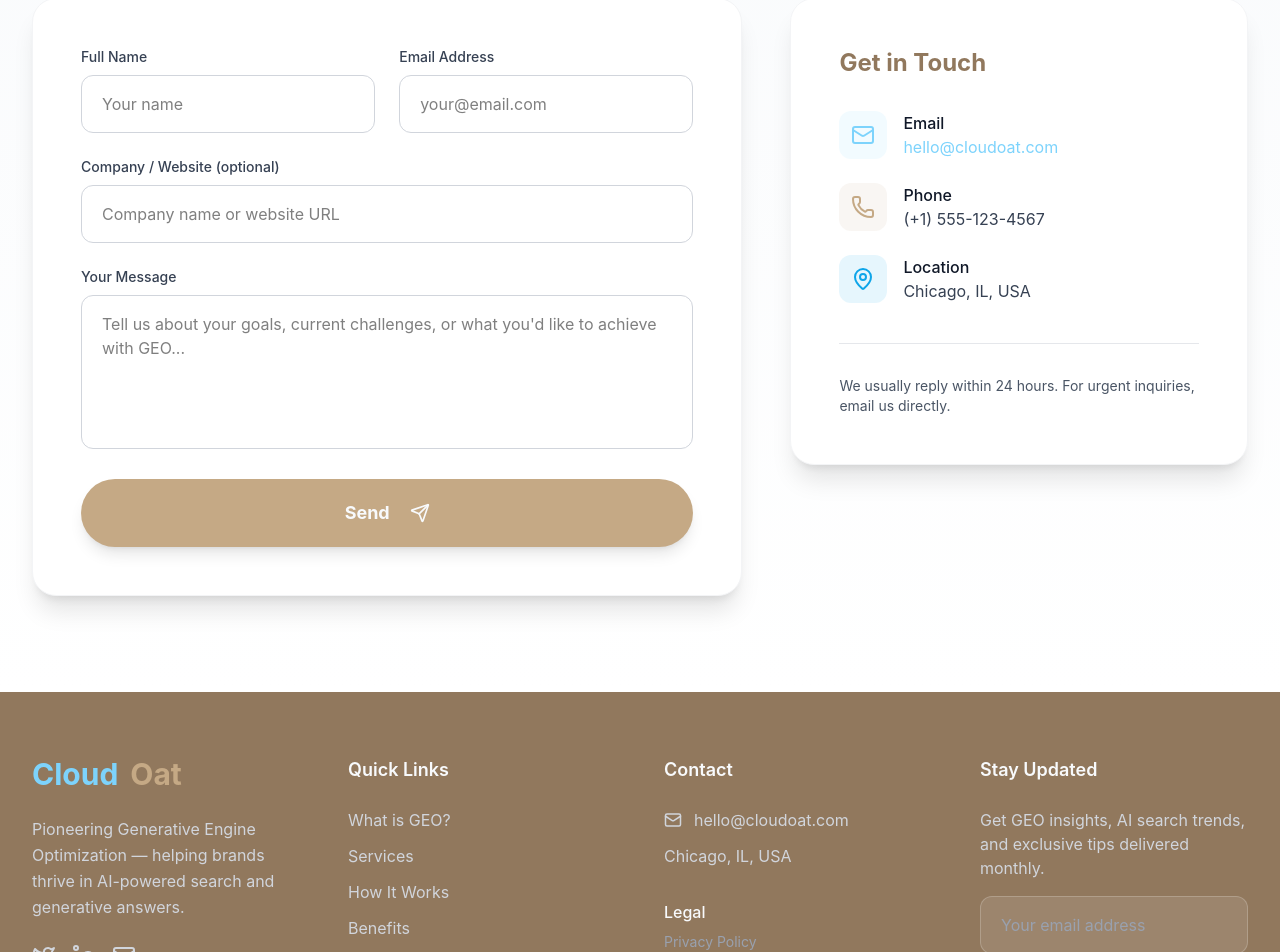
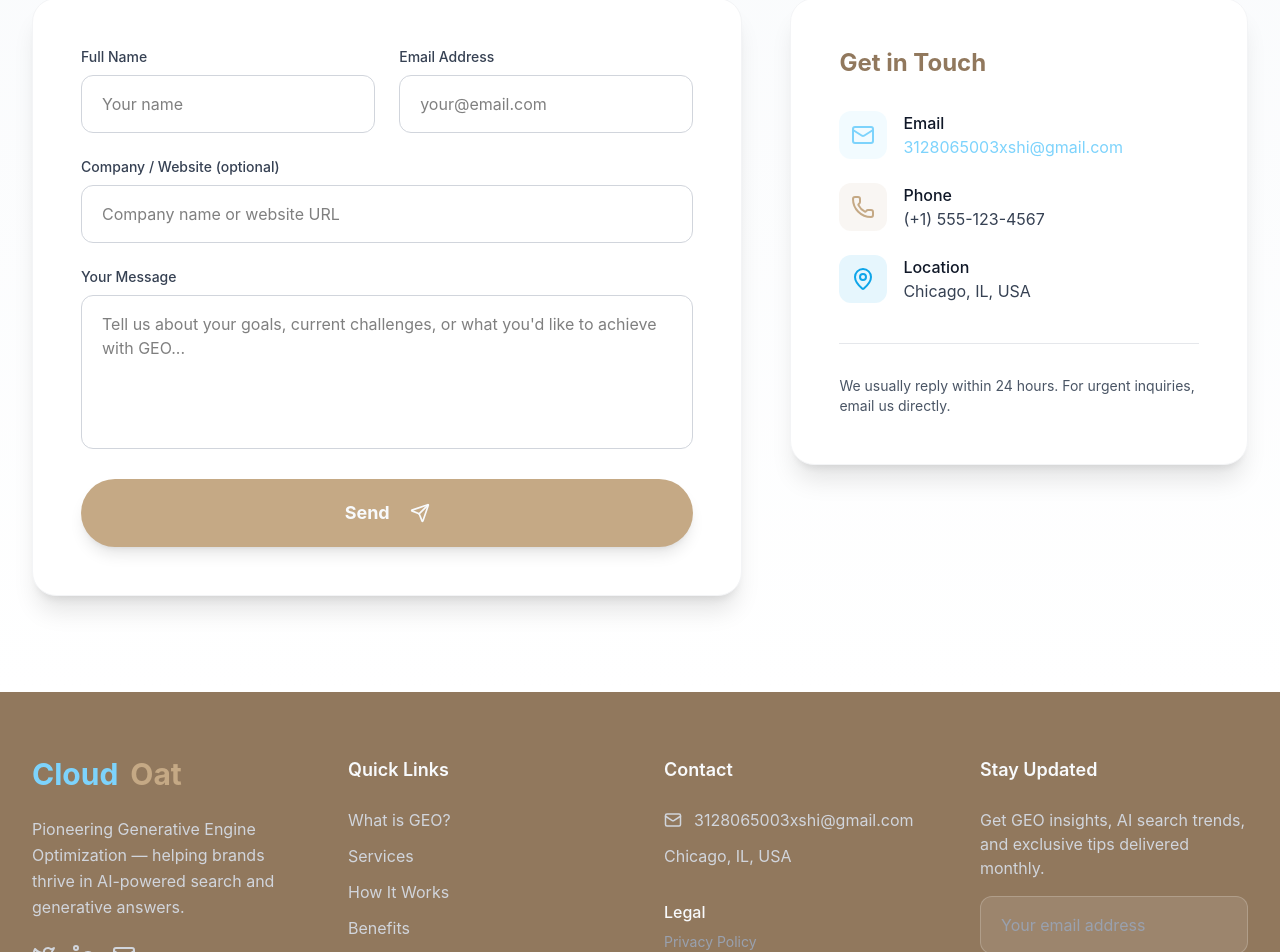
Before and after one commit to 3128065003xshi-bot/CloudOat, a React (Vite) app: page / in a window 1280 px wide. Shown: the part 7040-7992 px from the top of the page. Built offline with nearby package versions, Linux system fonts and the light colour scheme.

Commit message:
update email

```diff
--- a/src/components/Contact.tsx
+++ b/src/components/Contact.tsx
@@ -203,8 +203,8 @@ export default function Contact() {
                 </div>
                 <div>
                   <p className="font-medium text-gray-900">Email</p>
-                  <a href="mailto:hello@cloudoat.com" className="text-sky hover:text-sky-dark transition">
-                    hello@cloudoat.com
+                  <a href="mailto:3128065003xshi@gmail.com" className="text-sky hover:text-sky-dark transition">
+                    3128065003xshi@gmail.com
                   </a>
                 </div>
               </div>
--- a/src/components/Footer.tsx
+++ b/src/components/Footer.tsx
@@ -22,7 +22,7 @@ export default function Footer() {
               <a href="#" className="text-gray-300 hover:text-sky transition">
                 <Linkedin size={24} />
               </a>
-              <a href="mailto:hello@cloudoat.com" className="text-gray-300 hover:text-sky transition">
+              <a href="mailto:3128065003xshi@gmail.com" className="text-gray-300 hover:text-sky transition">
                 <Mail size={24} />
               </a>
             </div>
@@ -46,7 +46,7 @@ export default function Footer() {
             <ul className="space-y-3 text-gray-300">
               <li className="flex items-center gap-3">
                 <Mail size={18} />
-                <a href="mailto:hello@cloudoat.com">hello@cloudoat.com</a>
+                <a href="mailto:3128065003xshi@gmail.com">3128065003xshi@gmail.com</a>
               </li>
               <li>Chicago, IL, USA</li>
             </ul>
```
